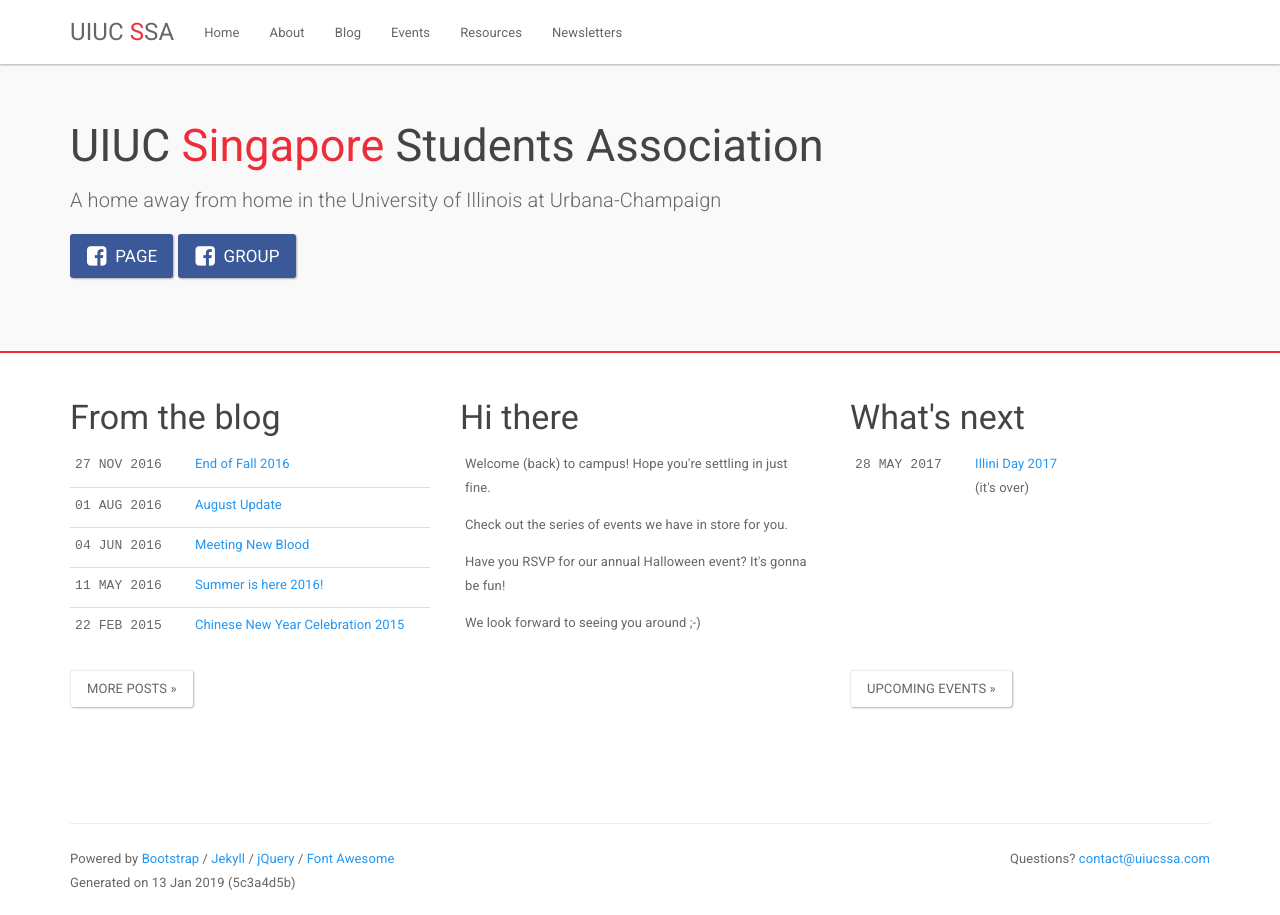
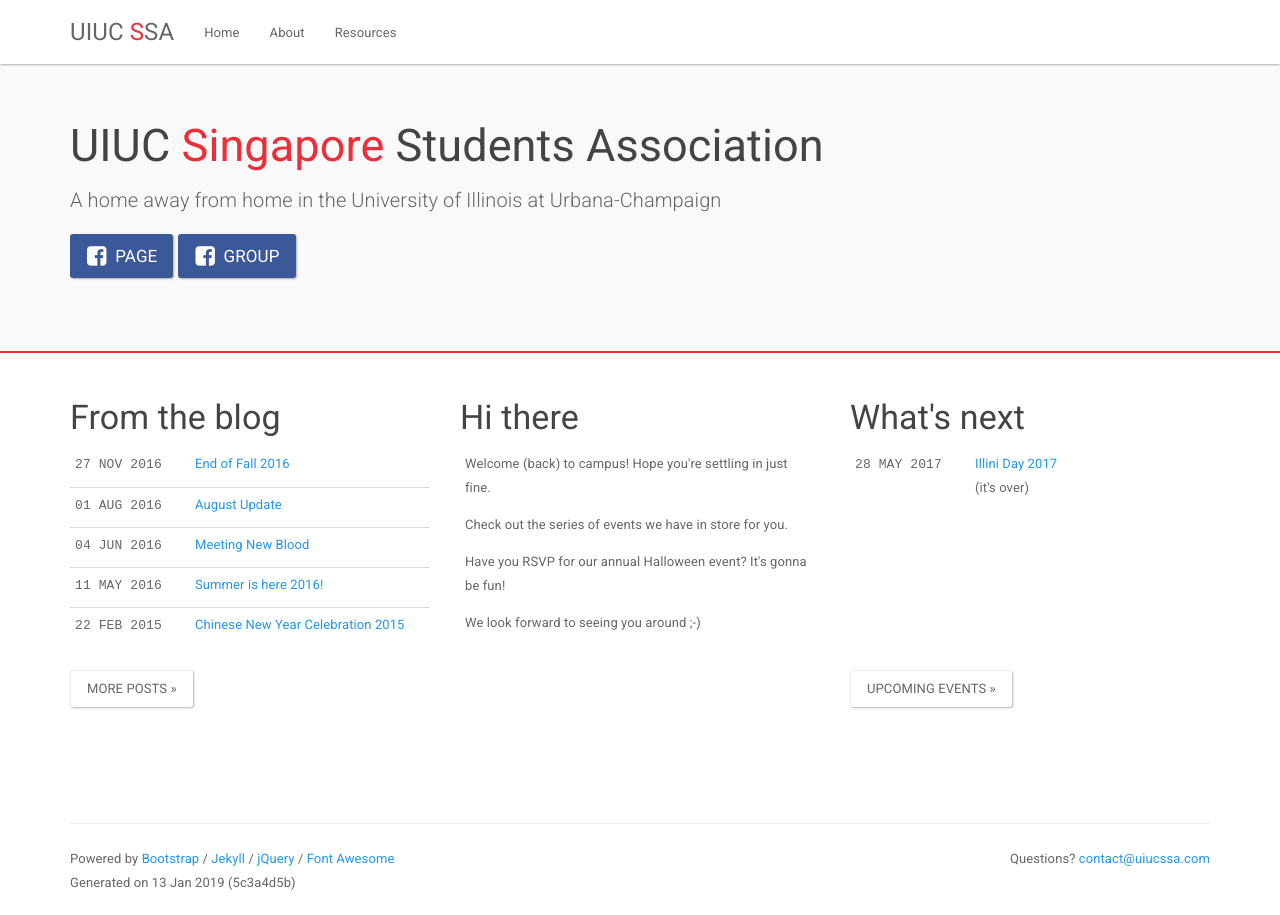
Before and after one commit to uiucssa/uiucssa.github.io, a Jekyll site: the page built from index.html, in a window 1280 px wide. Built offline with Jekyll 4.4.1, drawn with Linux system fonts in a browser that asks for light colours.

Commit message:
Update links on header

```diff
--- a/_layouts/base.html
+++ b/_layouts/base.html
@@ -42,10 +42,10 @@
           <ul class="nav navbar-nav">
             <li {% if page.url == '/index' %}class="active"{% endif %}><a href="{{ site.url }}/">Home</a></li>
             <li {% if page.url == '/about' %}class="active"{% endif %}><a href="{{ site.url }}/about">About</a></li>
-            <li {% if page.url == '/blog' %}class="active"{% endif %}><a href="{{ site.url }}/blog">Blog</a></li>
-            <li {% if page.url == '/events' %}class="active"{% endif %}><a href="{{ site.url }}/events">Events</a></li>
+            <!-- <li {% if page.url == '/blog' %}class="active"{% endif %}><a href="{{ site.url }}/blog">Blog</a></li> -->
+            <!-- <li {% if page.url == '/events' %}class="active"{% endif %}><a href="{{ site.url }}/events">Events</a></li> -->
             <li {% if page.url == '/resources' %}class="active"{% endif %}><a href="{{ site.url }}/resources">Resources</a></li>
-            <li {% if page.url == '/newsletters' %}class="active"{% endif %}><a href="{{ site.url }}/newsletters">Newsletters</a></li>
+             <!-- <li {% if page.url == '/newsletters' %}class="active"{% endif %}><a href="{{ site.url }}/newsletters">Newsletters</a></li> -->
             <!-- <li {% if page.url == '/mwg' %}class="active"{% endif %}><a href="{{ site.url }}/mwg">MidWestern Games 2017</a></li>
             <li {% if page.url == '/illiniDay' %}class="active"{% endif %}>
               <a href="{{ site.url }}/illiniDay">
```
